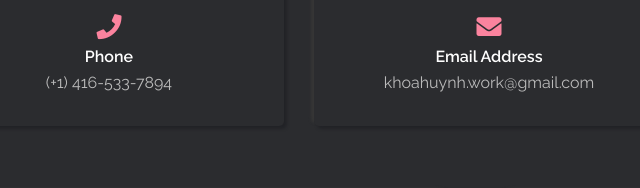
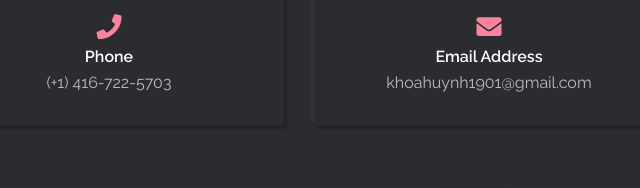
Before and after one commit to khoahuynh1901/RESUME, a plain HTML site: page index.html in a window 1280 px wide. Shown: the part 3723-3911 px from the top of the page, 151-791 px from the left. Drawn offline with nearby package versions, Linux system fonts and the light colour scheme.

Commit message:
commit -m "Updated" git push -u origin master

```diff
--- a/index.html
+++ b/index.html
@@ -706,7 +706,7 @@
             <div class="contact-item-inner outer-shadow">
               <i class="fas fa-phone">
                 <span class="contact-span">Phone</span>
-                <p class="contact-p">(+1) 416-533-7894</p>
+                <p class="contact-p">(+1) 416-722-5703</p>
               </i>
             </div>
           </div>
@@ -716,7 +716,7 @@
             <div class="contact-item-inner outer-shadow">
               <i class="fas fa-envelope">
                 <span class="contact-span">Email Address</span>
-                <p class="contact-p">khoahuynh.work@gmail.com</p>
+                <p class="contact-p">khoahuynh1901@gmail.com</p>
               </i>
             </div>
           </div>
```
